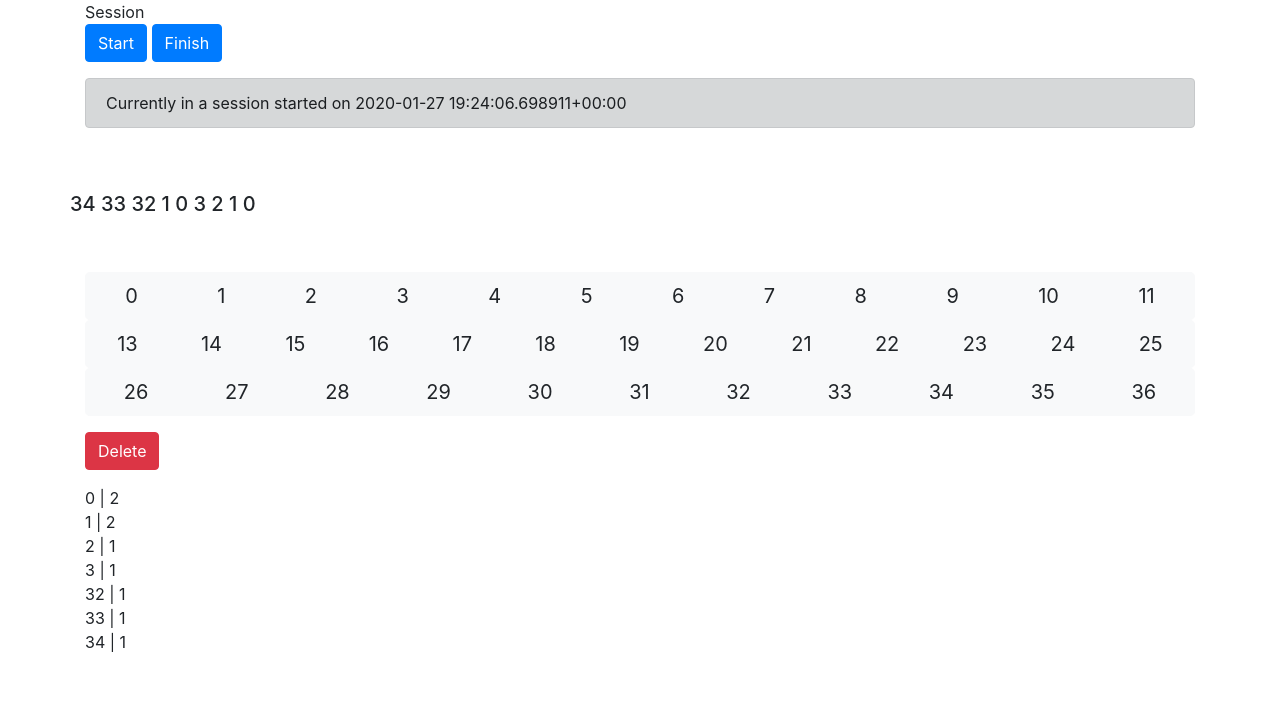
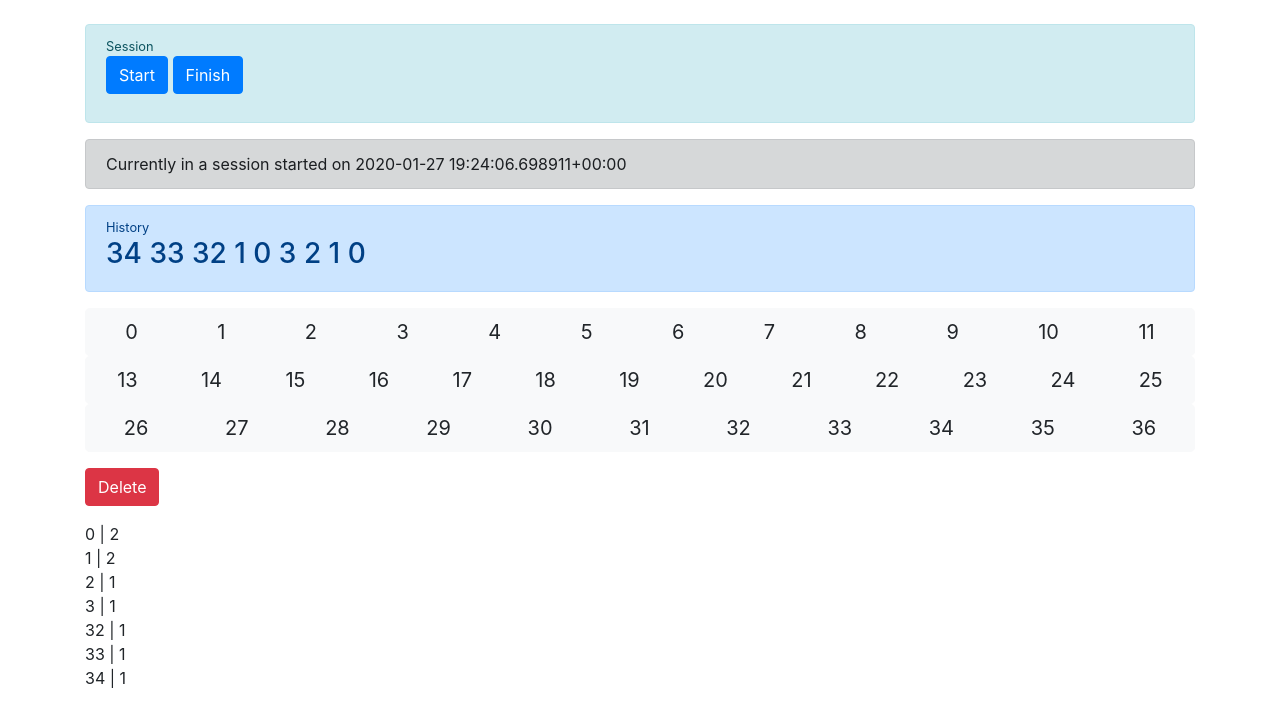
Before and after one commit to william-ma/roulettecounter, a Django app: page / in a window 1280 px wide. Shown: the top 727 px of the page. Run offline with Django 3.2, Linux system fonts and the light colour scheme; data comes from the database, SQL or seed files in the repository; both versions use the stored data as it was after the commit; some libraries are stand-ins or nearby versions.

Commit message:
UI improvements

```diff
--- a/roulettecounter/templates/roulettecounter/home.html
+++ b/roulettecounter/templates/roulettecounter/home.html
@@ -8,12 +8,16 @@
 
 <body>
   <div class="container-sm">
-    Session<br>
+    <br>
+    <div class="alert alert-info" role="alert">
+      <small>Session</small>
       <form method="POST" action="">
         {% csrf_token %}
         <button type="submit" class="btn btn-primary" name="start_session" value="1">Start</button>
         <button type="submit" class="btn btn-primary" name="finish_session" value="1">Finish</button>
       </form>
+    </div>
+
 
     <!-- Show info -->
     <div class="alert alert-dark" role="alert">
@@ -22,22 +26,16 @@
     {% endif %}
     </div>
 
-    <br>
-    <br>
-
     <!-- Show history -->
-    <div class="row">
-      <!-- <blockquote class="blockquote"> -->
-      <h5>
+    <div class="alert alert-primary" role="alert">
+      <!-- <p class="text-monospace"> -->
+        <small>History</small>
+        <h3>
           {% for number in history %}
           {{ number.number }}
           {% endfor %}
-      </h5>
-      <!-- </blockquote> -->
+        </h3>
     </div>
-
-    <br>
-    <br>
 
     <form method="POST" action="">
       {% csrf_token %}
--- a/roulettecounter/views.py
+++ b/roulettecounter/views.py
@@ -22,9 +22,10 @@ def homepage(request):
                 context['infoMessage'] = "No session to finish"
         elif request.POST.get('number', False):
             if isInASession() and request.POST.get('number', False):
-                createNumber(currentSession, request.POST.get('number', False))
+                number = createNumber(currentSession, request.POST.get('number', False))
+                context['infoMessage'] = "'" + str(number) + "' was added."
             else:
-                context['infoMessage'] = "Must be in a session to use numbers"
+                context['infoMessage'] = "Must be in a session to use numbers."
         elif request.POST.get('delete', False):
             if isInASession():
                 deletedNumber = deleteLastNumber(currentSession)
@@ -33,7 +34,7 @@ def homepage(request):
                 else:
                     context['infoMessage'] = "No numbers were deleted."
             else:
-                context['infoMessage'] = "Must be in a session to delete numbers"
+                context['infoMessage'] = "Must be in a session to delete numbers."
     elif request.method == "GET":
         if isInASession():
             context['infoMessage'] = "Currently in a session started on " + str(currentSession.dateStart)
@@ -46,6 +47,11 @@ def homepage(request):
     for number in Number.objects.filter(session=currentSession):
         if not numbers.get(number.number, False):
             numbers[number.number] = number.count(currentSession)
+
+        # Show top 5 for now. Currently not working...
+        #if len(numbers) == 5:
+        #    break
+
     context['numbers'] = numbers
     context['history'] = Number.objects.filter(session=currentSession).order_by('-date')
 
@@ -88,6 +94,7 @@ def finishSession():
 def createNumber(currentSession, number):
     numberObj = Number(number=number, date=datetime.datetime.now(), session=currentSession)
     numberObj.save()
+    return numberObj.number
 
 def deleteLastNumber(currentSession):
     try:
```
Also changed, not shown: db.sqlite3. Lines whose indentation alone changed are shown as unchanged.
